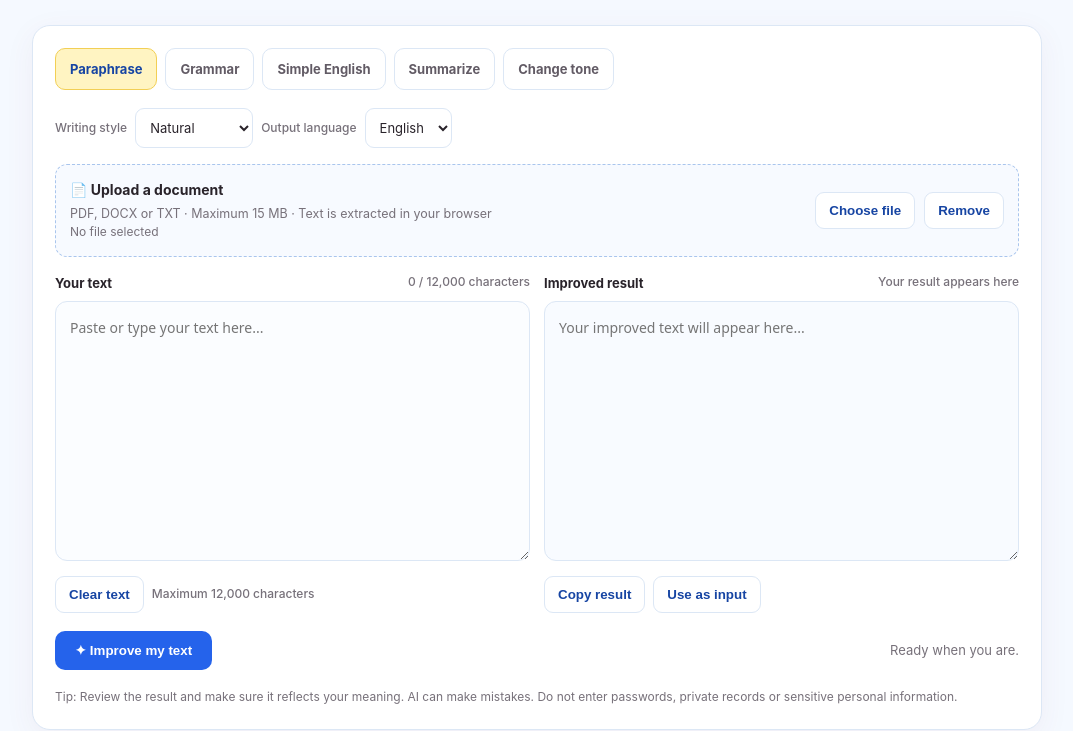
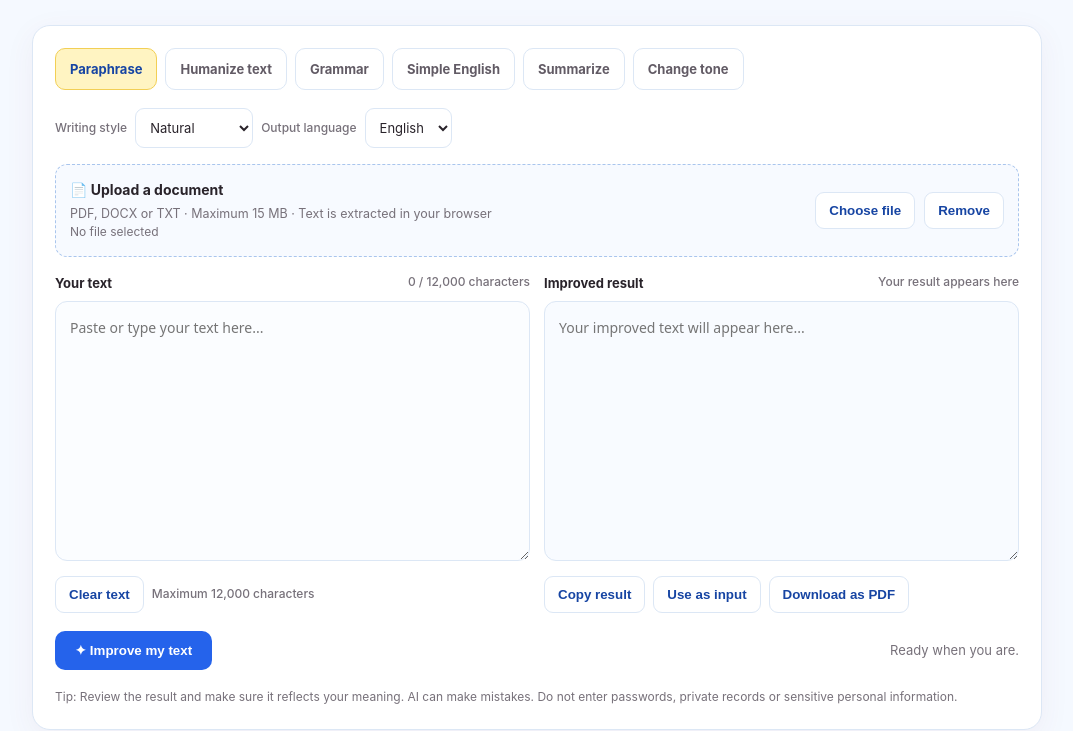
Before and after one commit to gudu-bit/squeezw, a plain HTML site: page ai-writer.html in a window 1280 px wide. Shown: the part 236-967 px from the top of the page, without its empty margins (103-1176 px from the left). Drawn offline with nearby package versions, Linux system fonts and the light colour scheme.

Commit message:
Add humanize mode and PDF export to AI Writer

```diff
--- a/ai-writer.html
+++ b/ai-writer.html
@@ -18,13 +18,13 @@
 <section class="hero"><div class="eyebrow">✦ Squeezw AI tools</div><h1>Make your writing <span>clearer.</span></h1><p>Rewrite, improve and understand your text with one simple AI writing assistant.</p></section>
 <section class="panel">
 <div class="modes" role="group" aria-label="Writing mode">
-<button class="mode active" data-mode="paraphrase">Paraphrase</button><button class="mode" data-mode="grammar">Grammar</button><button class="mode" data-mode="simplify">Simple English</button><button class="mode" data-mode="summarize">Summarize</button><button class="mode" data-mode="tone">Change tone</button>
+<button class="mode active" data-mode="paraphrase">Paraphrase</button><button class="mode" data-mode="humanize">Humanize text</button><button class="mode" data-mode="grammar">Grammar</button><button class="mode" data-mode="simplify">Simple English</button><button class="mode" data-mode="summarize">Summarize</button><button class="mode" data-mode="tone">Change tone</button>
 </div>
 <div class="toolbar" style="margin:0 0 16px"><label for="tone" class="muted">Writing style</label><select class="select" id="tone"><option value="natural">Natural</option><option value="formal">Formal</option><option value="professional">Professional</option><option value="casual">Casual</option><option value="academic">Academic</option><option value="friendly">Friendly</option></select><label for="language" class="muted">Output language</label><select class="select" id="language"><option>English</option><option>Hindi</option><option>Odia</option></select></div>
 <div class="uploadbar"><div><strong>📄 Upload a document</strong><small>PDF, DOCX or TXT · Maximum 15 MB · Text is extracted in your browser</small><div class="file-name" id="fileName">No file selected</div></div><div class="upload-actions"><input id="fileInput" type="file" accept=".pdf,.docx,.txt,application/pdf,text/plain,application/vnd.openxmlformats-officedocument.wordprocessingml.document" hidden><button class="secondary" id="chooseFile" type="button">Choose file</button><button class="secondary" id="removeFile" type="button">Remove</button></div></div>
 <div class="editors">
 <div class="editor"><div class="labels"><label for="source">Your text</label><span class="muted" id="count">0 / 12,000 characters</span></div><textarea id="source" maxlength="12000" placeholder="Paste or type your text here..."></textarea><div class="toolbar"><button class="secondary" id="clear" type="button">Clear text</button><span class="muted">Maximum 12,000 characters</span></div></div>
-<div class="editor"><div class="labels"><label for="output">Improved result</label><span class="muted" id="outCount">Your result appears here</span></div><textarea id="output" readonly placeholder="Your improved text will appear here..."></textarea><div class="toolbar"><button class="secondary" id="copy" type="button">Copy result</button><button class="secondary" id="replace" type="button">Use as input</button></div></div>
+<div class="editor"><div class="labels"><label for="output">Improved result</label><span class="muted" id="outCount">Your result appears here</span></div><textarea id="output" readonly placeholder="Your improved text will appear here..."></textarea><div class="toolbar"><button class="secondary" id="copy" type="button">Copy result</button><button class="secondary" id="replace" type="button">Use as input</button><button class="secondary" id="downloadPdf" type="button">Download as PDF</button></div></div>
 </div>
 <div class="actions"><button class="primary" id="run" type="button">✦ Improve my text</button><div class="status" id="status" role="status" aria-live="polite">Ready when you are.</div></div>
 <div class="note">Tip: Review the result and make sure it reflects your meaning. AI can make mistakes. Do not enter passwords, private records or sensitive personal information.</div>
@@ -36,7 +36,7 @@
 <script src="https://unpkg.com/mammoth@1.9.0/mammoth.browser.min.js"></script>
 <script>
 const $=id=>document.getElementById(id);let mode='paraphrase',busy=false;
-const modeNames={paraphrase:'Paraphrase',grammar:'Fix grammar',simplify:'Rewrite in simple English',summarize:'Summarize',tone:'Change writing tone'};
+const modeNames={paraphrase:'Paraphrase',humanize:'Humanize text',grammar:'Fix grammar',simplify:'Rewrite in simple English',summarize:'Summarize',tone:'Change writing tone'};
 document.querySelectorAll('.mode').forEach(button=>button.addEventListener('click',()=>{document.querySelectorAll('.mode').forEach(x=>x.classList.toggle('active',x===button));mode=button.dataset.mode;$('run').textContent='✦ '+modeNames[mode];$('status').textContent='Mode: '+modeNames[mode];}));
 $('source').addEventListener('input',()=>{$('count').textContent=$('source').value.length.toLocaleString()+' / 12,000 characters';});
 $('chooseFile').onclick=()=>$('fileInput').click();
@@ -76,6 +76,7 @@ $('fileInput').addEventListener('change',async(event)=>{
 $('clear').onclick=()=>{$('source').value='';$('output').value='';$('count').textContent='0 / 12,000 characters';$('outCount').textContent='Your result appears here';$('status').textContent='Text cleared.';$('source').focus();};
 $('copy').onclick=async()=>{if(!$('output').value){$('status').textContent='There is no result to copy yet.';return;}try{await navigator.clipboard.writeText($('output').value);$('status').textContent='Copied to clipboard.';}catch(e){$('output').select();document.execCommand('copy');$('status').textContent='Copied.';}};
 $('replace').onclick=()=>{if($('output').value){$('source').value=$('output').value;$('count').textContent=$('source').value.length.toLocaleString()+' / 12,000 characters';$('status').textContent='Result moved to the input box.';}};
+$('downloadPdf').onclick=()=>{const text=$('output').value.trim();if(!text){$('status').textContent='Generate a result before creating a PDF.';return;}const win=window.open('','_blank');if(!win){$('status').textContent='Allow pop-ups in your browser to create the PDF.';return;}win.document.open();win.document.write('<!doctype html><html><head><meta charset="utf-8"><title>Squeezw AI Writer</title><style>body{font:15px/1.7 Arial,sans-serif;color:#222;padding:40px;max-width:850px;margin:auto}h1{font-size:22px;color:#1745a3;border-bottom:1px solid #ddd;padding-bottom:12px}pre{white-space:pre-wrap;overflow-wrap:break-word;font:inherit}@page{margin:18mm}</style></head><body><h1>Squeezw — Improved Text</h1><pre id="pdfText"></pre></body></html>');win.document.close();win.document.getElementById('pdfText').textContent=text;win.focus();win.print();$('status').textContent='In the print window, choose “Save as PDF”.';};
 $('run').onclick=async()=>{const text=$('source').value.trim();if(!text){$('status').textContent='Please enter some text first.';$('source').focus();return;}if(busy)return;busy=true;$('run').disabled=true;$('run').textContent='Working…';$('status').textContent='AI is improving your text…';$('output').value='';try{const response=await fetch('/api/rewrite',{method:'POST',headers:{'Content-Type':'application/json'},body:JSON.stringify({text,mode,tone:$('tone').value,language:$('language').value})});const data=await response.json().catch(()=>({}));if(!response.ok)throw new Error(data.error||'The request could not be completed. Please try again.');if(!data.result)throw new Error('The AI returned an empty result. Please try again.');$('output').value=data.result;$('outCount').textContent=data.result.length.toLocaleString()+' characters';$('status').textContent='Done. Please review the result.';}catch(error){$('status').textContent=error.message;}finally{busy=false;$('run').disabled=false;$('run').textContent='✦ '+modeNames[mode];}};
 </script>
 </body></html>
```
